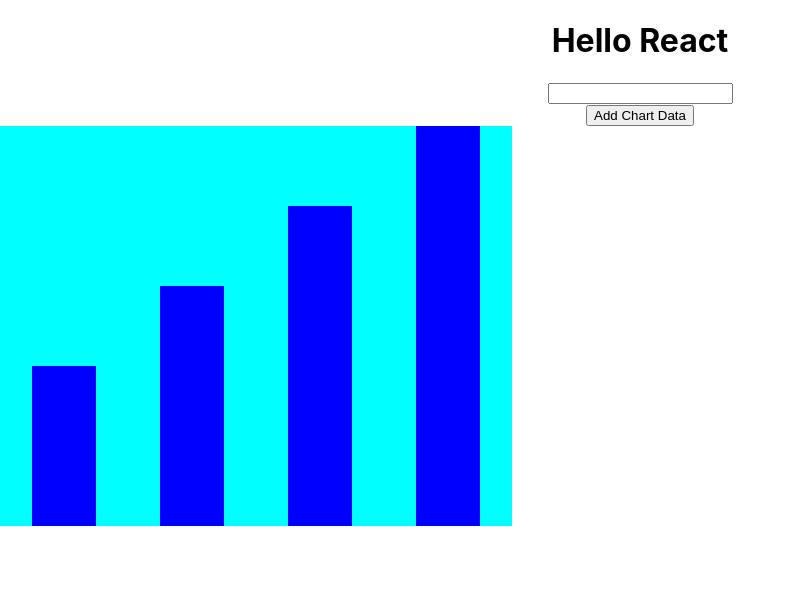
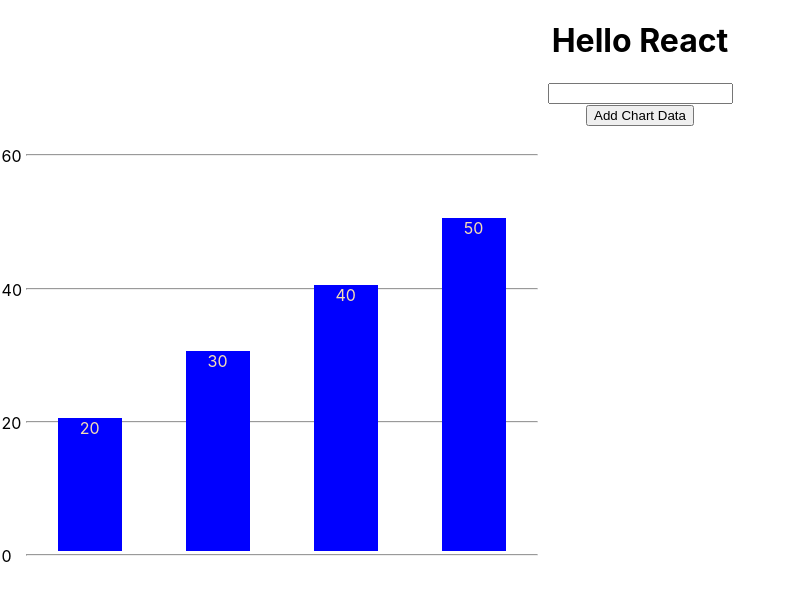
Before and after one commit to henatan99/draggable-charts-ui-react, a React (Create React App) app: page / in a window 1280 px wide. Shown: the top 600 px of the page, without its empty margins (0-796 px from the left). Built offline with nearby package versions, Linux system fonts and the light colour scheme.

Commit message:
Add horizontal rules, y-axis labels, and styling

```diff
--- a/src/components/Chart.css
+++ b/src/components/Chart.css
@@ -3,14 +3,30 @@
     flex-direction: row;
     width: 40%;
     height: 50vh;
-    background-color: aqua;
+    /* background-color: aqua; */
     align-items: flex-start;
+    position: relative;
+    margin: 2%;
+}
+
+.chart span {
+    text-align: center;
+}
+
+.chart span p {
+    position: absolute;
+    width: 10px;
+    left: -1.5rem;
+    top: 0;
+    margin-block-start: 0;
+    margin-block-end: 0;
 }
 
 .chart-elem {
     /* width: ; */
     align-items: initial;
     position: relative;
+    z-index: 10;
 }
 
 .chart-elem span {
@@ -18,3 +34,11 @@
     left: 0;
     bottom: 0;
 }
+
+.chart-elem span span {
+    width: 100%;
+    position: absolute;
+    left: 0;
+    top: 0;
+    color: wheat;
+}
--- a/src/components/Chart.js
+++ b/src/components/Chart.js
@@ -6,6 +6,9 @@ const Chart = (props) => {
     const dataLength = data.length;
     const numericData = data.map(val => parseFloat(val));
     const maxHeight = Math.max(...numericData);
+    const dividerGap = 20;
+    const dividers = Math.ceil(maxHeight / dividerGap);
+    const chartHeight = dividers * dividerGap;
 
     return (
         <div className='chart'>
@@ -19,22 +22,29 @@ const Chart = (props) => {
                                 height: '100%',
                                 marginLeft: `${100/4/dataLength}%`,
                                 marginRight: `${100/4/dataLength}%`,
-                                // backgroundColor: "red"
                             }}
                             key = {ind}
                         >
                             <span
                                 style={{
                                     width: '100%',
-                                    height: `${val/maxHeight * 100}%`,
+                                    height: `${val/chartHeight * 100}%`,
                                     backgroundColor: "blue",
                                 }}
-                            />
+                            >
+                                <span>{val}</span>
+                            </span>
                         </div>
                     )
+                })
+            }
+            {
+                [...Array(dividers + 1).keys()].map(divider => {
+                    return <span style={{width: '100%', height: 5, position: 'absolute', left: 0, bottom: `${divider * dividerGap / chartHeight * 100}%`}}><p>{divider * dividerGap}</p><hr></hr></span>
                 })
             }
         </div>
     )
 }
+
 export default Chart;
```
